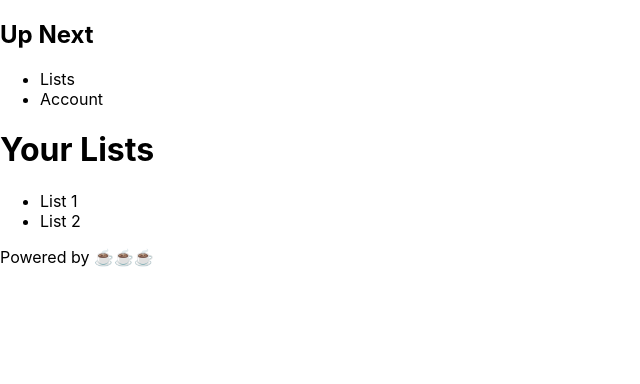
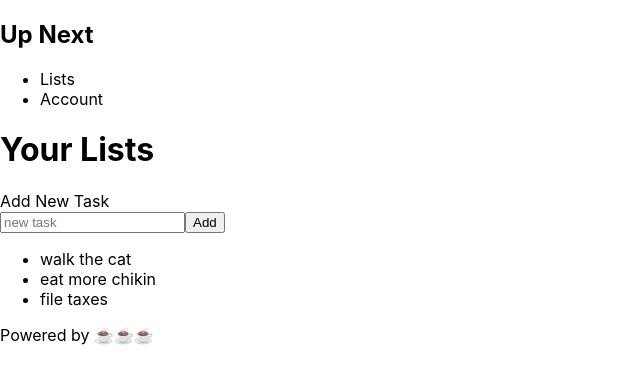
Before and after one commit to ryanfuhrman/up-next, a Next.js app: page /lists in a window 1280 px wide. Shown: the top 384 px of the page, without its empty margins (0-640 px from the left). Built offline with nearby package versions, Linux system fonts and the light colour scheme.

Commit message:
Added a "new task" button

```diff
--- /dev/null
+++ b/components/List.js
@@ -0,0 +1,31 @@
+import { useState } from "react";
+
+export default function List() {
+  const [tasks, setTasks] = useState([
+    "walk the cat",
+    "eat more chikin",
+    "file taxes",
+  ]);
+
+  const addTask = (e) => {
+    e.preventDefault();
+    const task = document.querySelector(".add-task-input").value;
+
+    setTasks([...tasks, task]);
+  };
+
+  return (
+    <>
+      <label htmlFor="add-task">Add New Task</label>
+      <form id="add-task">
+        <input className="add-task-input" type="text" placeholder="new task" />
+        <button onClick={addTask}>Add</button>
+      </form>
+      <ul>
+        {tasks.map((task) => (
+          <li>{task}</li>
+        ))}
+      </ul>
+    </>
+  );
+}
--- a/pages/lists.js
+++ b/pages/lists.js
@@ -1,11 +1,11 @@
+import List from "../components/List";
+
 export default function Lists() {
   return (
     <>
       <h1>Your Lists</h1>
-      <ul>
-        <li>List 1</li>
-        <li>List 2</li>
-      </ul>
+
+      <List />
     </>
   );
 }
```
